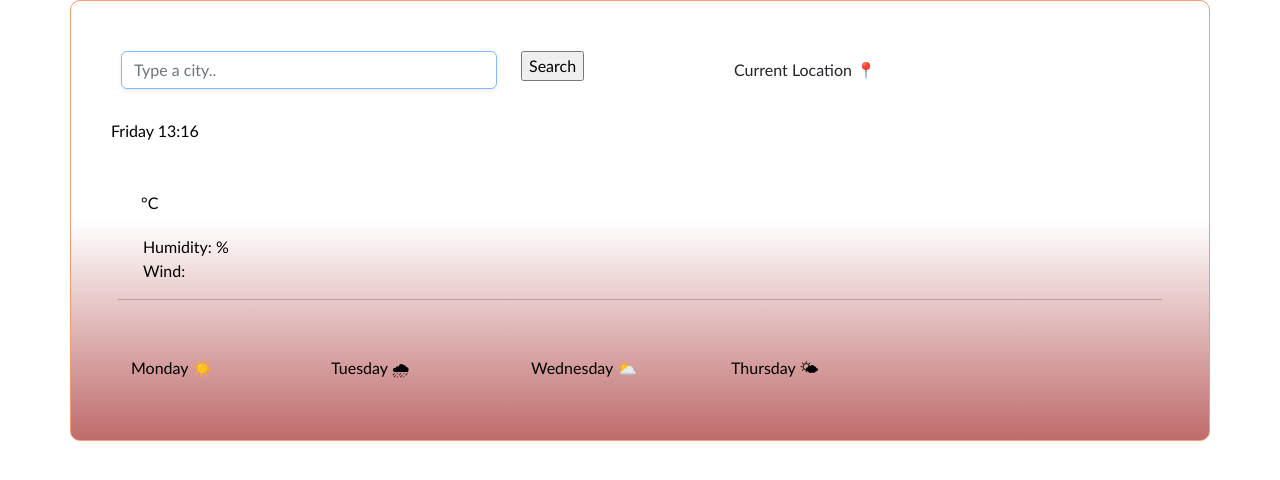
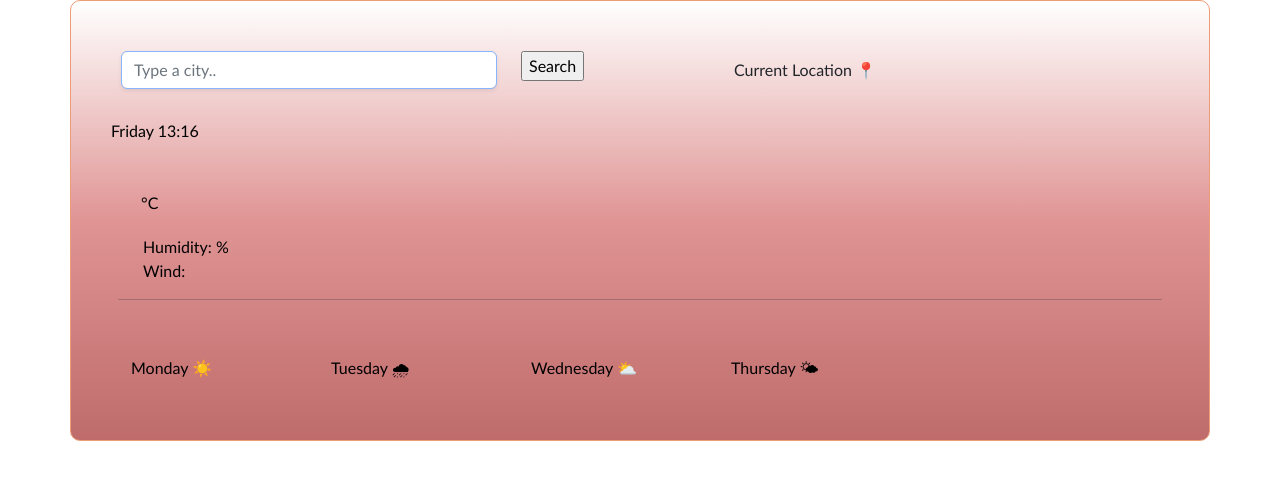
Before and after one commit to shialax/weather1, a plain HTML site: page index.html in a window 1280 px wide. Drawn offline with nearby package versions, Linux system fonts and the light colour scheme; no server answers.

Commit message:
added a mid color

```diff
--- a/styles.css
+++ b/styles.css
@@ -2,7 +2,7 @@
   border: 1px solid;
   border-radius: 10px;
   padding: 20px;
-  background: linear-gradient(#ffffff, #ffff, #bf6b6b);
+  background: linear-gradient(#ffffff, #e09494, #bf6b6b);
   border-color: #ed9c76;
   font-family: "Gill Sans", "Gill Sans MT", Calibri, "Trebuchet MS", sans-serif;
 }
```
